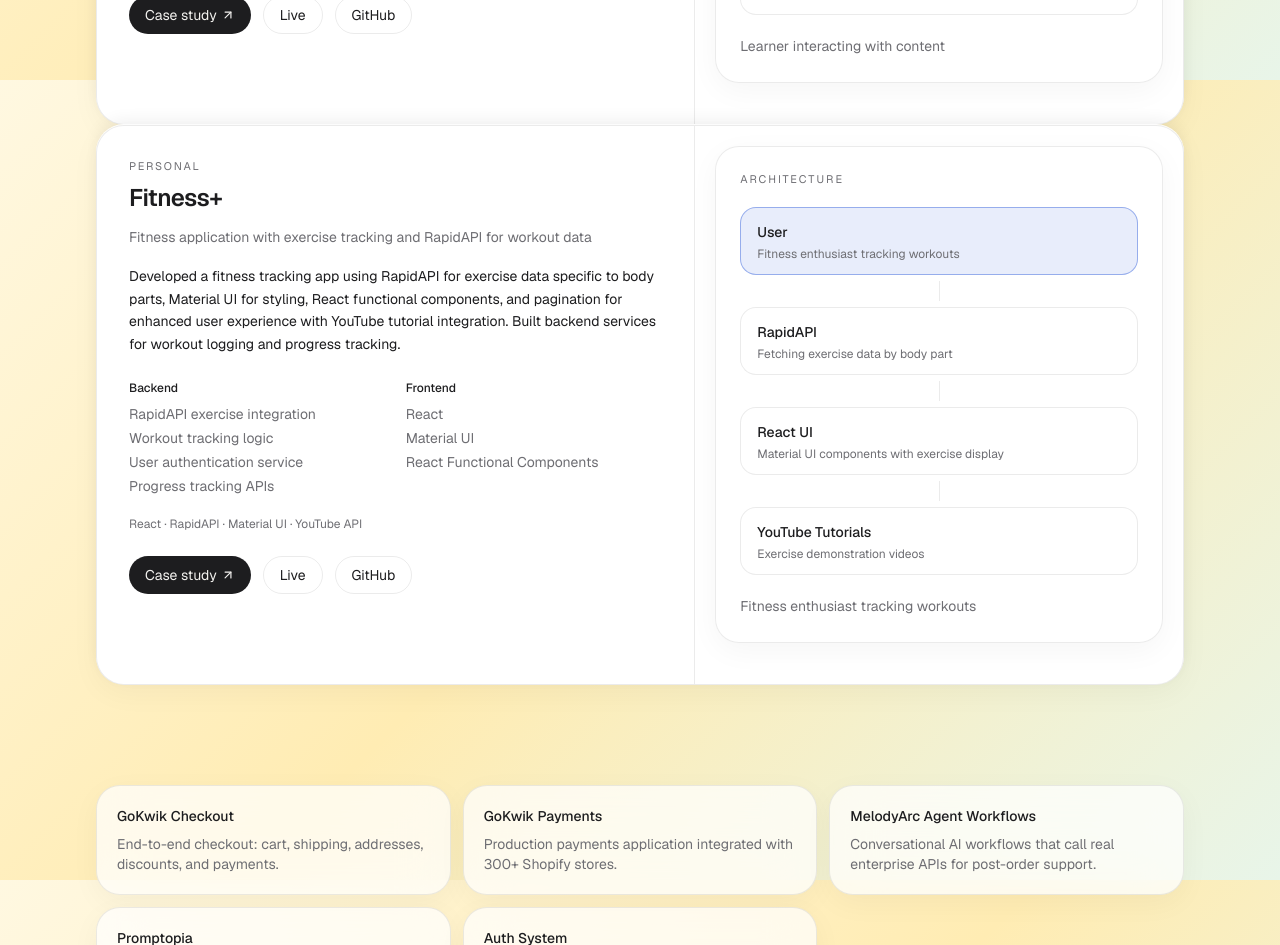
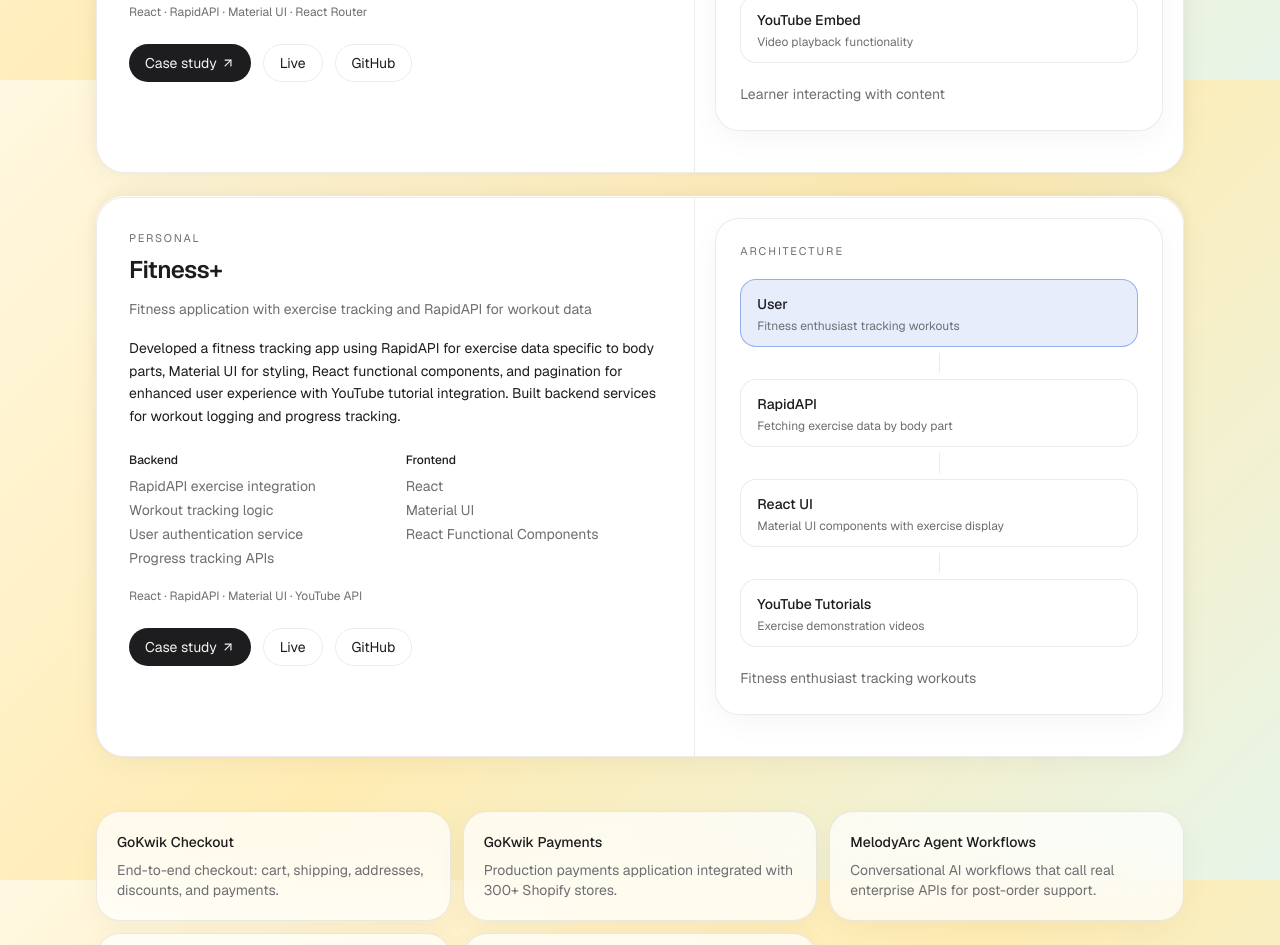
Before and after one commit to meghsha/yet-another-portfolio, a Next.js app: page / in a window 1280 px wide. Shown: the part 3120-4065 px from the top of the page. Built offline with nearby package versions, Linux system fonts and the light colour scheme.

Commit message:
minor changes

```diff
--- a/src/app/globals.css
+++ b/src/app/globals.css
@@ -173,10 +173,6 @@
     );
 }
 
-.project-stack-card {
-  position: sticky;
-}
-
 .project-card {
   position: relative;
   background: var(--bg-solid);
@@ -185,3 +181,13 @@
     0 -5px 16px rgba(0, 0, 0, 0.06),
     var(--shadow);
 }
+
+/* Stack project cards only on larger screens */
+@media (min-width: 768px) {
+  .project-stack-card {
+    position: sticky;
+  }
+  .marginTopDesktop {
+    margin-top: 1.3rem;
+  }
+}
--- a/src/components/home.tsx
+++ b/src/components/home.tsx
@@ -188,7 +188,7 @@
             Some of my recent Projects | Products.
           </h2>
         </FadeIn>
-        <div className="mt-8 pb-[60px]">
+        <div className="mt-8 pb-[10px]">
           {featuredProjects.map((project, i) => (
             <div
               key={project.slug}
@@ -198,7 +198,8 @@
                 zIndex: i + 1,
               }}
             >
-              <article className="surface project-card overflow-hidden rounded-[28px] lg:h-[560px]">
+              <FadeIn key={project.slug} delay={i * 0.04}>
+                <article className="mb-6 surface project-card overflow-hidden rounded-[28px] lg:h-[560px]">
                   <div className="grid h-full lg:grid-cols-[1.1fr_0.9fr]">
                       <div className="p-6 sm:p-8">
                         <p className="text-[11px] uppercase tracking-[0.16em] text-ink-soft">
@@ -281,11 +282,12 @@
                       </div>
                     </div>
                 </article>
+              </FadeIn>
             </div>
           ))}
         </div>
 
-        <div className="mt-10 grid gap-3 sm:grid-cols-3">
+        <div className="grid gap-3 sm:grid-cols-3 marginTopDesktop">
           {compactProjects.map((p) => (
             <Link
               key={p.slug}
```
Lines whose indentation alone changed are shown as unchanged.
